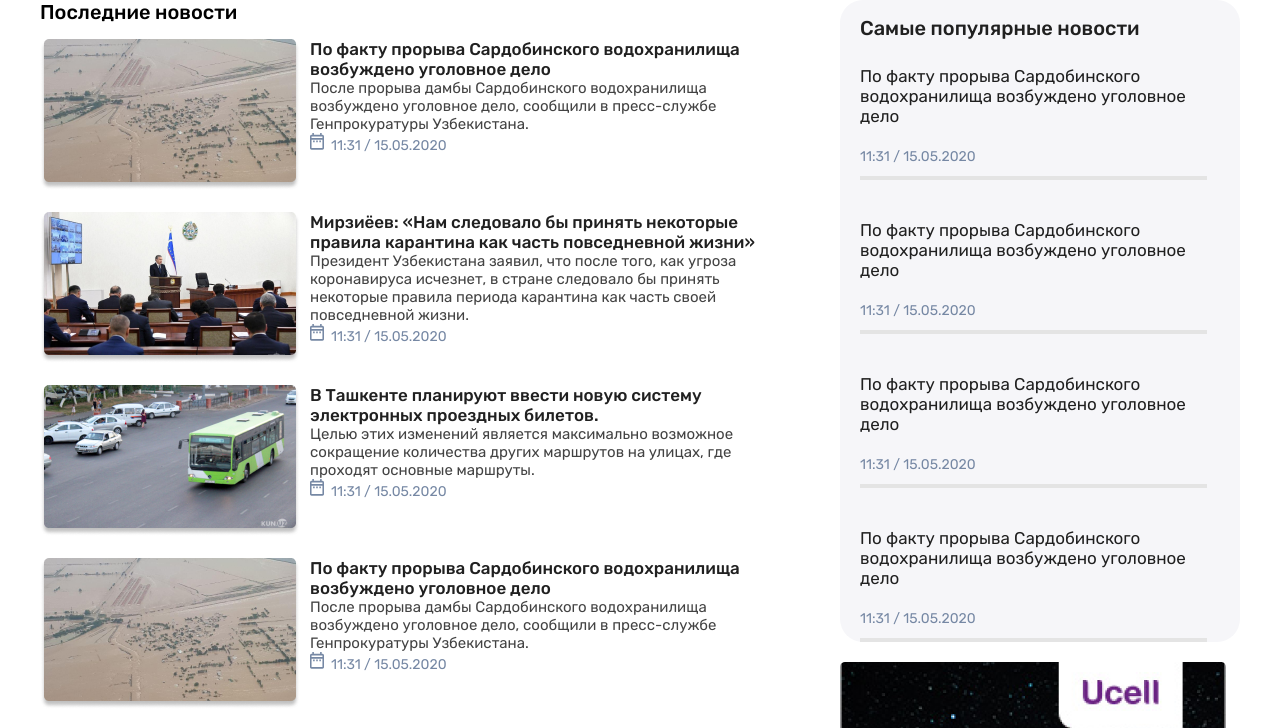
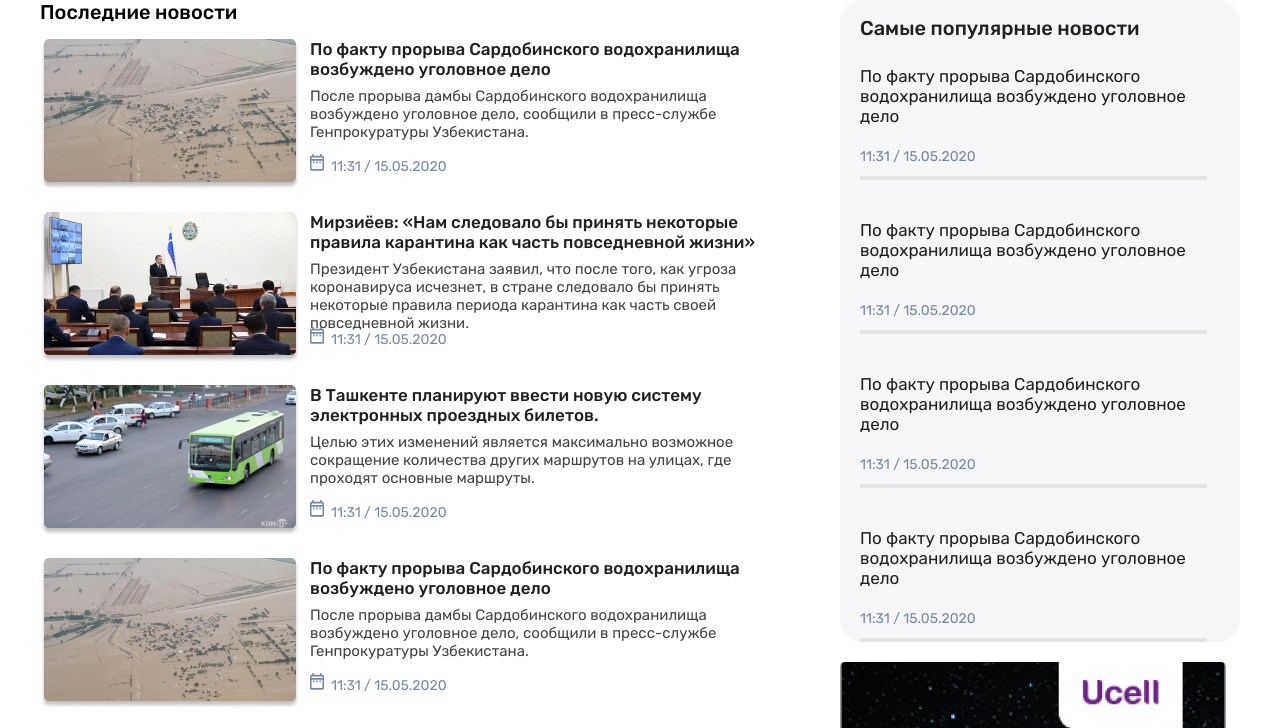
Before and after one commit to irwin7/n24main, a plain HTML site: page index.html in a window 1280 px wide. Shown: the top 728 px of the page. Drawn offline with Linux system fonts and the light colour scheme.

Commit message:
some-updates

```diff
--- a/css/style.css
+++ b/css/style.css
@@ -54,6 +54,8 @@ h2{
   font-size: 15px;
   line-height: 18px;
   color: #434343;
+  margin: 8px 0 12px 0;
+  height: 55px;
 }
 time{
   font-size: 14px;
--- a/index.html
+++ b/index.html
@@ -4,7 +4,7 @@
   <meta charset="UTF-8">
   <meta http-equiv="X-UA-Compatible" content="IE=edge">
   <meta name="viewport" content="width=device-width, initial-scale=1.0">
-  <title>Document</title>
+  <title>Namanganliklar 24</title>
   <link rel="preconnect" href="https://fonts.googleapis.com">
   <link rel="preconnect" href="https://fonts.gstatic.com" crossorigin>
   <link href="https://fonts.googleapis.com/css2?family=Rubik:wght@400;500&display=swap" rel="stylesheet">
```
